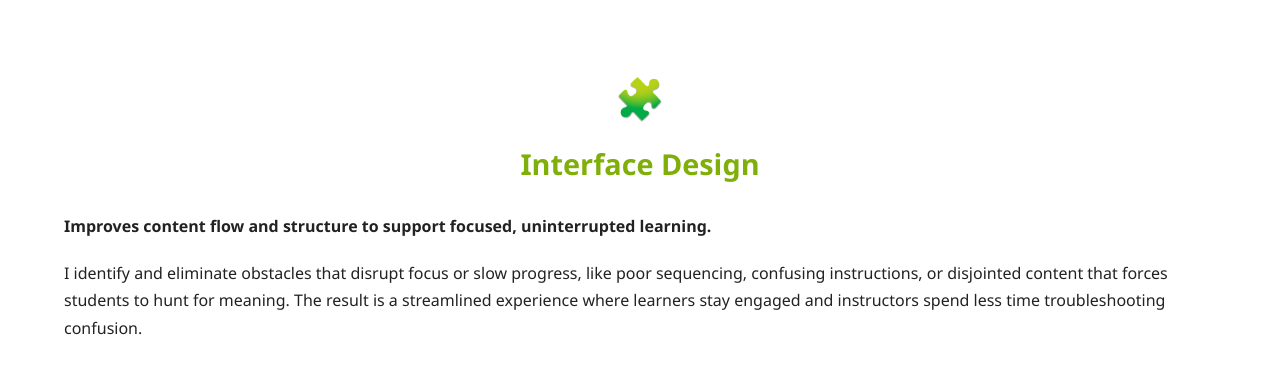
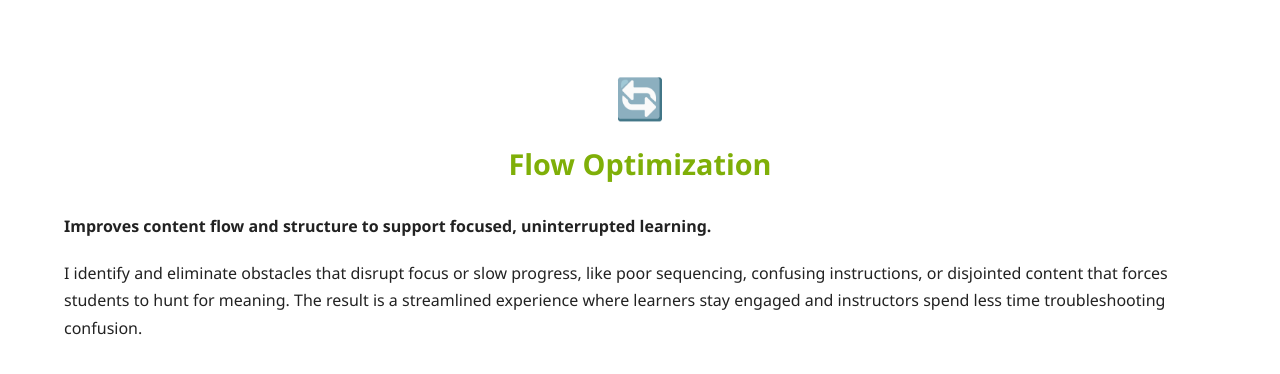
Before and after one commit to JuliaFlook/Snapshot, a plain HTML site: page a4.html in a window 1280 px wide. Drawn offline with Linux system fonts and the light colour scheme.

Commit message:
Add files via upload

```diff
--- a/a4.html
+++ b/a4.html
@@ -47,8 +47,8 @@ html, body {
 </style>
 </head>
 <body>
-<div class="icon">🧩</div>
-<h1>Interface Design</h1>
+<div class="icon">🔄</div>
+<h1> Flow Optimization</h1>
 <div class="content">
   <p><strong>Improves content flow and structure to support focused, uninterrupted learning.</strong></p>
   <p>I identify and eliminate obstacles that disrupt focus or slow progress, like poor sequencing, confusing instructions, or disjointed content that forces students to hunt for meaning. The result is a streamlined experience where learners stay engaged and instructors spend less time troubleshooting confusion.</p>
```
